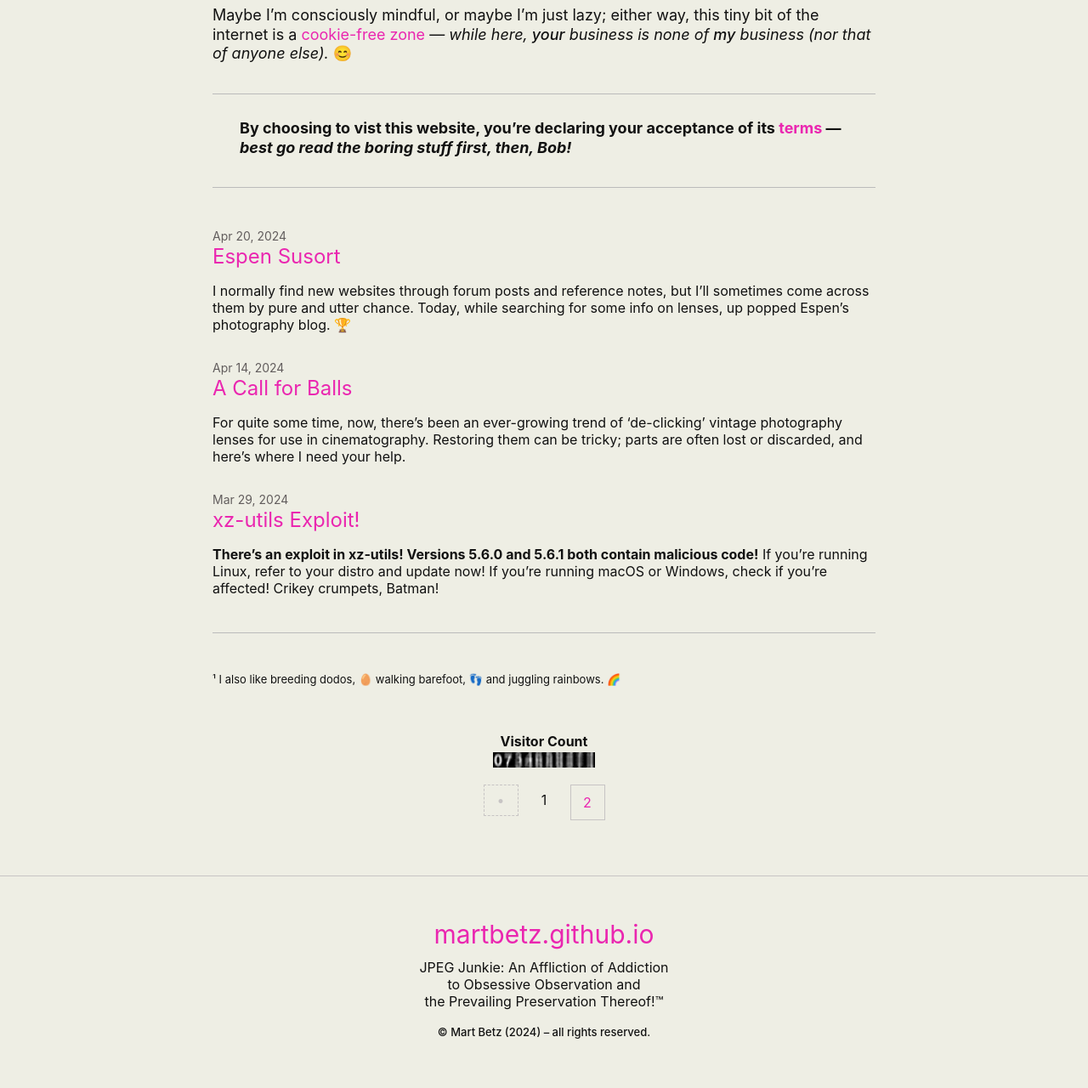
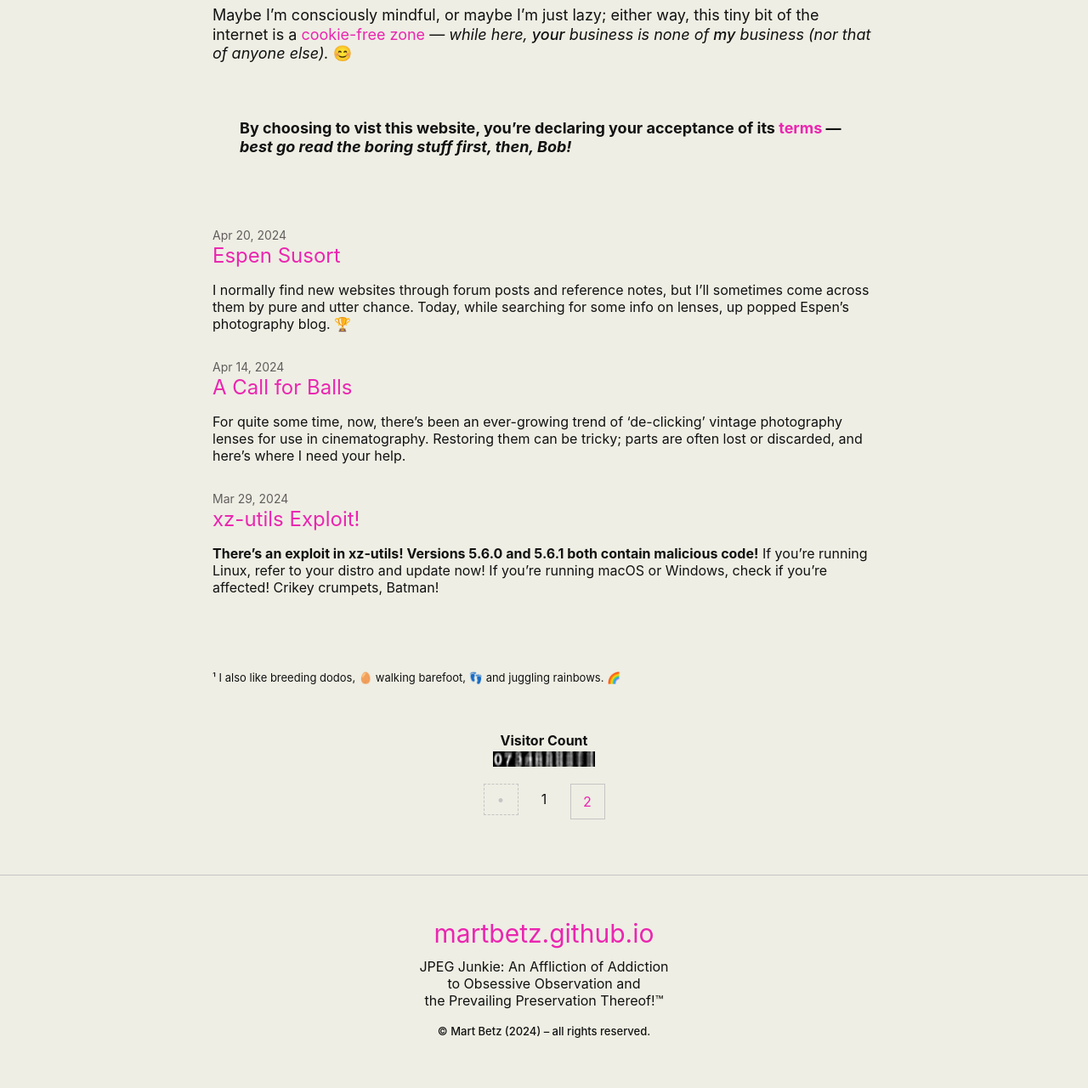
Before and after one commit to martbetz/martbetz.github.io, a Jekyll site: the page built from index.html, in a window 1280 px wide. Shown: the part 725-2005 px from the top of the page at 85% size. Built offline with Jekyll 4.4.1, drawn with Linux system fonts in a browser that asks for light colours; the list of posts is cut into pages by our own code.

Commit message:
Update custom-styles.scss

```diff
--- a/_sass/minima/custom-styles.scss
+++ b/_sass/minima/custom-styles.scss
@@ -12,7 +12,7 @@
     // width: auto;
     margin-left: 0%;
     margin-right: 0%;
-    height: 0.025em;
+    height: 10%;
     // background: #ccc;
     background: #bbb;
   //background-image: linear-gradient(to right, #ccc, #333, #ccc);
```
